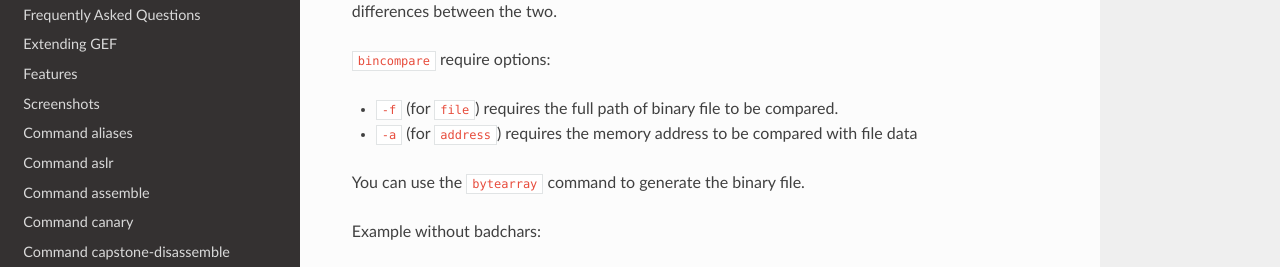
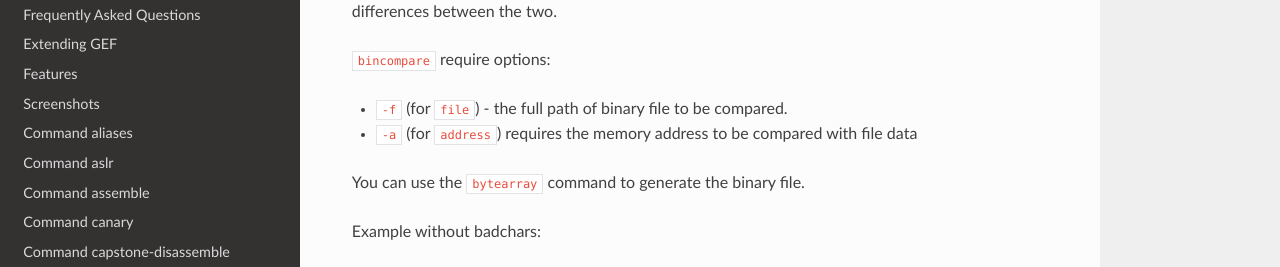
Before and after one commit to hugsy/gef, an MkDocs documentation site: the page built from docs/commands/bincompare.md, in a window 1280 px wide and 900 px high. Shown: the part 180-447 px from the top of the window. Built offline with MkDocs 1.6.1, drawn with Linux system fonts in a browser that asks for light colours; nearby versions of some CDN libraries.

Commit message:
Update docs/commands/bincompare.md
Co-authored-by: Grazfather <grazfather@gmail.com>

```diff
--- a/docs/commands/bincompare.md
+++ b/docs/commands/bincompare.md
@@ -4,7 +4,7 @@
 
 `bincompare` require options:
 
-   * `-f` (for `file`) requires the full path of binary file to be compared.
+* `-f` (for `file`) - the full path of binary file to be compared.
    * `-a` (for `address`) requires the memory address to be compared with file data
 
 You can use the `bytearray` command to generate the binary file.
```
